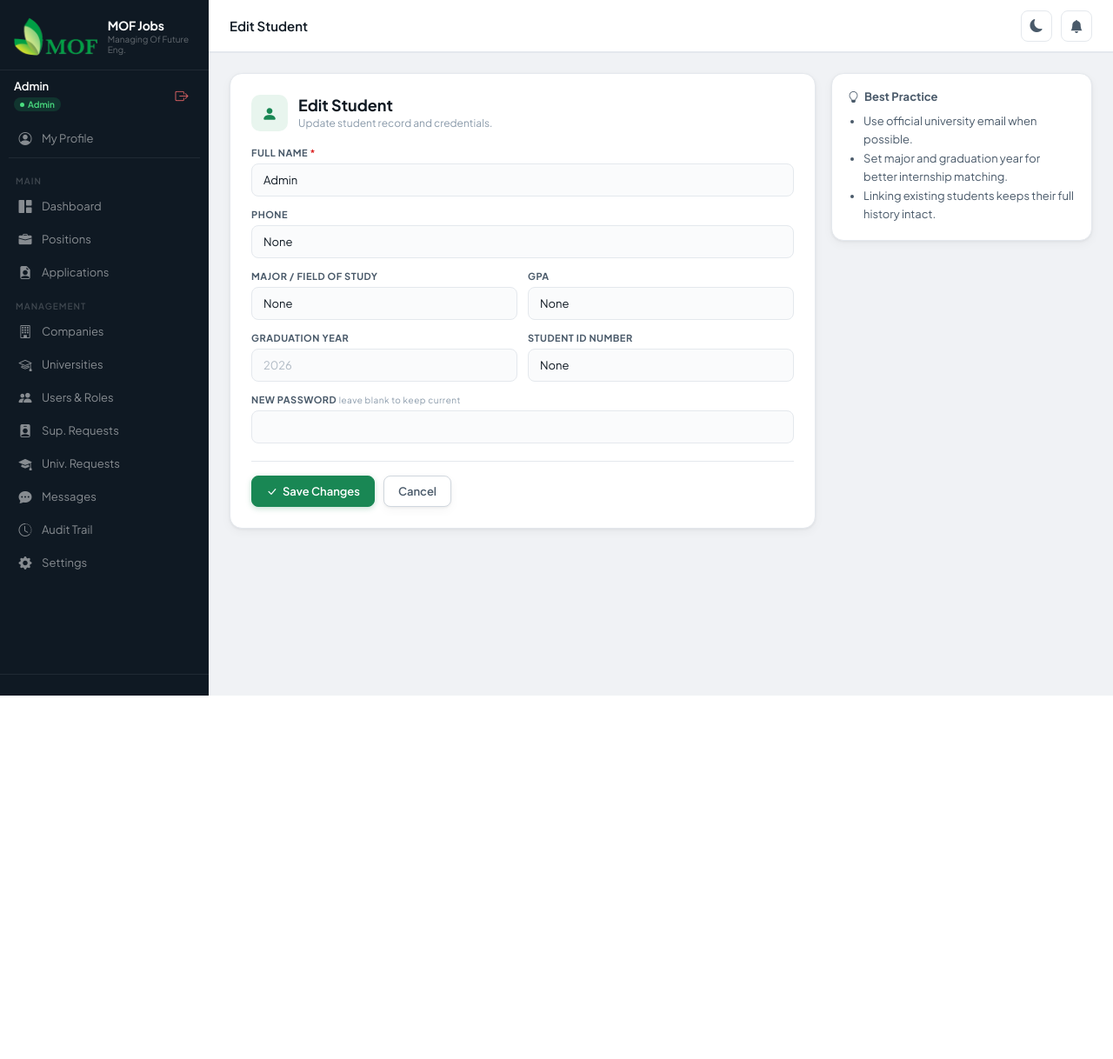
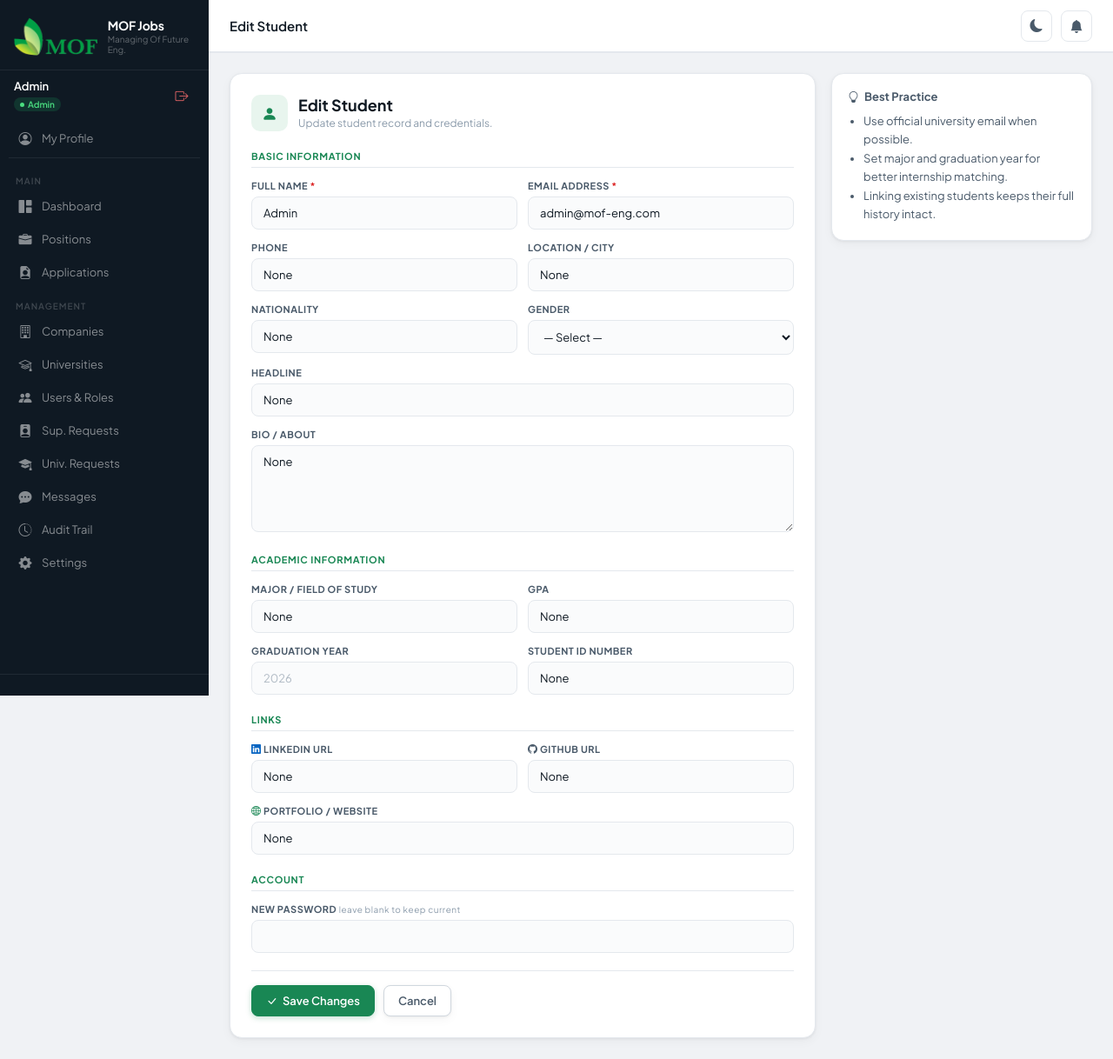
Before and after one commit to danahassan/jobs.mof-eng.com, a Flask app: page /university/students/1/edit in a window 1280 px wide. Shown: the whole page at 87% size. Before the commit the page ends 800 px from the top, so only its background shows below. Run offline with Flask 3, Linux system fonts and the light colour scheme; a user stored in the database is signed in; data comes from the database, SQL or seed files in the repository; data that the repository does not hold is empty.

Commit message:
University coordinator: full student profile edit (email, bio, location, links, gender, etc.)

```diff
--- a/routes/university.py
+++ b/routes/university.py
@@ -296,7 +296,23 @@ def student_edit(student_id):
 
     if request.method == 'POST':
         student.full_name         = request.form.get('full_name', student.full_name).strip()
+        new_email = request.form.get('email', '').strip().lower()
+        if new_email and new_email != student.email:
+            # Check email not already taken by another account
+            clash = User.query.filter(User.email == new_email, User.id != student.id).first()
+            if clash:
+                flash('That email address is already in use by another account.', 'danger')
+                return render_template('university/student_form.html', univ=univ, student=student)
+            student.email = new_email
         student.phone             = request.form.get('phone', '').strip() or None
+        student.headline          = request.form.get('headline', '').strip() or None
+        student.bio               = request.form.get('bio', '').strip() or None
+        student.location_city     = request.form.get('location_city', '').strip() or None
+        student.nationality       = request.form.get('nationality', '').strip() or None
+        student.gender            = request.form.get('gender', '').strip() or None
+        student.linkedin_url      = request.form.get('linkedin_url', '').strip() or None
+        student.github_url        = request.form.get('github_url', '').strip() or None
+        student.portfolio_url     = request.form.get('portfolio_url', '').strip() or None
         student.university_major  = request.form.get('university_major', '').strip() or None
         student.student_gpa       = request.form.get('student_gpa', '').strip() or None
         student.graduation_year   = _parse_int(request.form.get('graduation_year', ''))
--- a/templates/university/student_form.html
+++ b/templates/university/student_form.html
@@ -16,27 +16,70 @@
 
       <form method="POST">
         <div class="uf-stack">
+
+          <div class="uf-section-heading">Basic Information</div>
+
+          <div class="uf-two">
             <div>
               <label class="uf-label">Full Name <span class="uf-required">*</span></label>
               <input name="full_name" class="form-control" required
                      value="{{ student.full_name if student else '' }}"
                      placeholder="e.g. Ahmed Mohammed">
             </div>
-
-          {% if not student %}
             <div>
               <label class="uf-label">Email Address <span class="uf-required">*</span></label>
-            <input name="email" class="form-control" type="email" required
+              <input name="email" class="form-control" type="email"
+                     {% if not student %}required{% endif %}
+                     value="{{ student.email if student else '' }}"
                      placeholder="student@university.edu">
-            <div class="uf-help">If this email already has a student account it will be linked to your university.</div>
+              {% if not student %}<div class="uf-help">If this email already exists it will be linked to your university.</div>{% endif %}
             </div>
-          {% endif %}
+          </div>
 
+          <div class="uf-two">
             <div>
               <label class="uf-label">Phone</label>
               <input name="phone" class="form-control"
                      value="{{ student.phone if student else '' }}" placeholder="+964…">
             </div>
+            <div>
+              <label class="uf-label">Location / City</label>
+              <input name="location_city" class="form-control"
+                     value="{{ student.location_city if student else '' }}" placeholder="Slemani, Iraq">
+            </div>
+          </div>
+
+          <div class="uf-two">
+            <div>
+              <label class="uf-label">Nationality</label>
+              <input name="nationality" class="form-control"
+                     value="{{ student.nationality if student else '' }}" placeholder="Iraqi">
+            </div>
+            <div>
+              <label class="uf-label">Gender</label>
+              <select name="gender" class="form-control">
+                <option value="">— Select —</option>
+                <option value="Male"   {% if student and student.gender == 'Male'   %}selected{% endif %}>Male</option>
+                <option value="Female" {% if student and student.gender == 'Female' %}selected{% endif %}>Female</option>
+                <option value="Other"  {% if student and student.gender == 'Other'  %}selected{% endif %}>Other</option>
+              </select>
+            </div>
+          </div>
+
+          <div>
+            <label class="uf-label">Headline</label>
+            <input name="headline" class="form-control"
+                   value="{{ student.headline if student else '' }}"
+                   placeholder="e.g. Civil Engineering Student, Class of 2026">
+          </div>
+
+          <div>
+            <label class="uf-label">Bio / About</label>
+            <textarea name="bio" class="form-control" rows="3"
+                      placeholder="Brief introduction about the student…">{{ student.bio if student else '' }}</textarea>
+          </div>
+
+          <div class="uf-section-heading" style="margin-top:8px">Academic Information</div>
 
           <div class="uf-two">
             <div>
@@ -68,12 +111,38 @@
             </div>
           </div>
 
+          <div class="uf-section-heading" style="margin-top:8px">Links</div>
+
+          <div class="uf-two">
+            <div>
+              <label class="uf-label"><i class="bi bi-linkedin" style="color:#0a66c2"></i> LinkedIn URL</label>
+              <input name="linkedin_url" class="form-control" type="url"
+                     value="{{ student.linkedin_url if student else '' }}"
+                     placeholder="https://linkedin.com/in/…">
+            </div>
+            <div>
+              <label class="uf-label"><i class="bi bi-github"></i> GitHub URL</label>
+              <input name="github_url" class="form-control" type="url"
+                     value="{{ student.github_url if student else '' }}"
+                     placeholder="https://github.com/…">
+            </div>
+          </div>
+
+          <div>
+            <label class="uf-label"><i class="bi bi-globe2" style="color:var(--green)"></i> Portfolio / Website</label>
+            <input name="portfolio_url" class="form-control" type="url"
+                   value="{{ student.portfolio_url if student else '' }}"
+                   placeholder="https://…">
+          </div>
+
           {% if student %}
+          <div class="uf-section-heading" style="margin-top:8px">Account</div>
           <div>
             <label class="uf-label">New Password <span class="uf-help-inline">leave blank to keep current</span></label>
             <input name="new_password" class="form-control" type="password" autocomplete="new-password">
           </div>
           {% endif %}
+
         </div>
 
         <div class="uf-actions">
@@ -114,6 +183,7 @@
 .uf-actions{display:flex;gap:10px;margin-top:20px;padding-top:16px;border-top:1px solid var(--border)}
 .uf-side-title{font-size:13px;font-weight:700;color:var(--text2);margin-bottom:10px;display:flex;align-items:center;gap:6px}
 .uf-side-list{margin:0;padding-left:18px;color:var(--text2);font-size:13px;line-height:1.65}
+.uf-section-heading{font-size:11px;font-weight:700;text-transform:uppercase;letter-spacing:.7px;color:var(--green);border-bottom:1px solid var(--border);padding-bottom:6px;margin-top:4px}
 
 @media(max-width:980px){
   .uf-grid{grid-template-columns:1fr}
```
Lines whose indentation alone changed are shown as unchanged.
